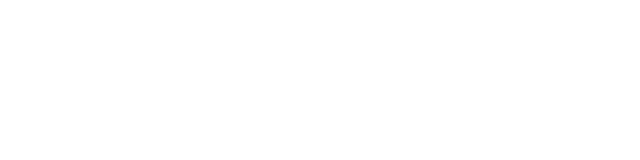
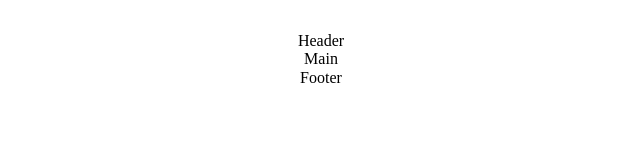
Before and after one commit to tempest-fugue/Project_CJ, a React (Vite) app: page / in a window 1280 px wide. Shown: the top 160 px of the page, without its empty margins (319-959 px from the left). Built offline with nearby package versions, Linux system fonts and the light colour scheme.

Commit message:
Update file structure

```diff
--- a/src/components/App/App.jsx
+++ b/src/components/App/App.jsx
@@ -1,9 +1,17 @@
 import "./App.css";
-import { APIProvider, Map } from "@vis.gl/react-google-maps";
+import Header from "../Header/Header";
+import Main from "../Main/Main";
+import Footer from "../Footer/Footer";
+//import { APIProvider, Map } from "@vis.gl/react-google-maps";
 
 function App() {
   return (
-    <div>
+    <div className="app">
+      <div className="app__content">
+        <Header></Header>
+        <Main></Main>
+        <Footer></Footer>
+      </div>
       {/* <APIProvider apiKey={AIzaSyBKsxB7SuZvOCJUCfWSsW9jkBRKtYBa0MY}>
         <Map
           style={{ width: "100vw", height: "100vh" }}
--- /dev/null
+++ b/src/components/Footer/Footer.jsx
@@ -0,0 +1,7 @@
+import "./Footer.css";
+
+function Footer() {
+  return <div className="footer">Footer</div>;
+}
+
+export default Footer;
--- /dev/null
+++ b/src/components/Header/Header.jsx
@@ -0,0 +1,7 @@
+import "./Header.css";
+
+function Header() {
+  return <div className="header">Header</div>;
+}
+
+export default Header;
--- /dev/null
+++ b/src/components/Main/Main.jsx
@@ -0,0 +1,7 @@
+import "./Main.css";
+
+function Main() {
+  return <div className="main">Main</div>;
+}
+
+export default Main;
--- a/src/index.css
+++ b/src/index.css
@@ -1 +1 @@
-@import url("./vendor/normalize.css");
+@import url(./vendor/normalize.css);
```
Also changed, not shown: src/components/Footer/Footer.css (added), src/components/Header/Header.css (added), src/components/Main/Main.css (added).
